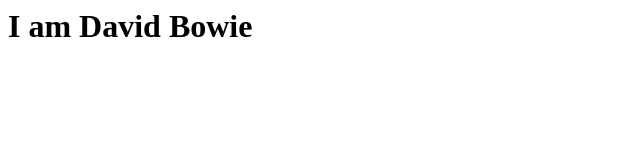
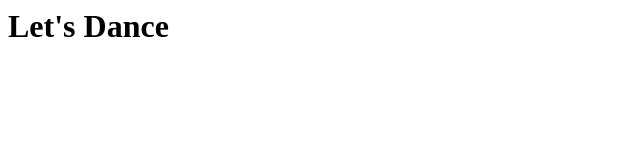
Before and after one commit to BrittanyIRL/davidbowie, a plain HTML site: page views/index.html in a window 1280 px wide. Shown: the whole page, without its empty margins (0-640 px from the left). Drawn offline with Linux system fonts and the light colour scheme.

Commit message:
changing homepage

```diff
--- a/views/index.html
+++ b/views/index.html
@@ -1,5 +1,5 @@
 <div id="home">
 	<div class="container homepage">
-		<h1>I am David Bowie</h1>
+		<h1>Let&apos;s Dance</h1>
 	</div>
 </div>
```
